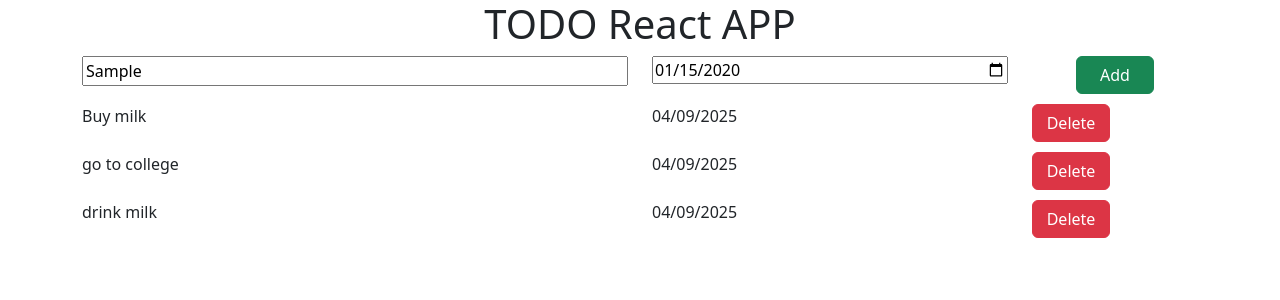
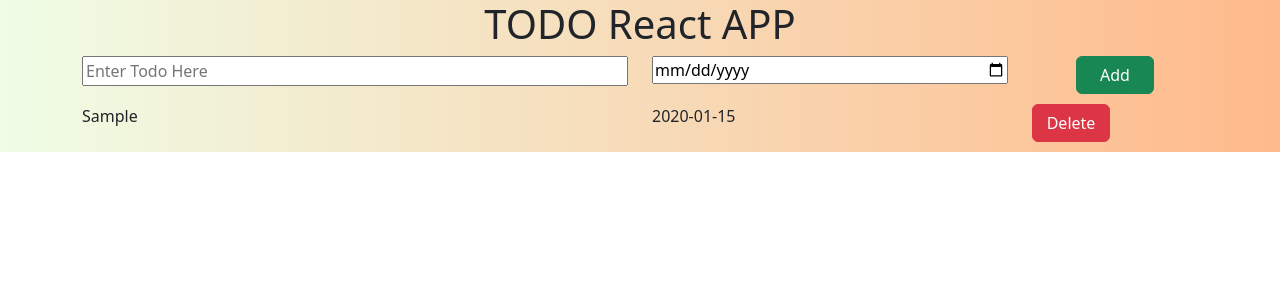
Before and after one commit to SHEETAL-SUBBANNAVAR/TODO-REACT-APP, a React (Vite) app: page / in a window 1280 px wide. Both pictures are taken after typing "Sample", "2020-01-15" into the empty fields and a click on the button "Add". Shown: the top 300 px of the page. Built offline with nearby package versions, Linux system fonts and the light colour scheme.

Commit message:
Added container, error component, todo fixes

```diff
--- a/src/App.jsx
+++ b/src/App.jsx
@@ -1,30 +1,60 @@
 import AppName from "./component/AppName";
-import AddTodo from "./component/AddToDo";
+import AddTodo from "./component/AddTodo";
 import ToDoItems from "./component/ToDoItems";
 import "./App.css";
+import Error from "./Error";
+import Container from "./component/Container";
+import { useState } from "react";
 
 function App() {
-    const todoItems=[{
-    name:"Buy milk",
-    dueDate:"04/09/2025",
-  },
-{
-  name:"go to college",
-    dueDate:"04/09/2025",
-},
-{
-  name:"drink milk",
-    dueDate:"04/09/2025",
-},
-];
-  return (
-    <center className="todo-container">
-      <AppName/>
-      <AddTodo/>
-      <ToDoItems todoItems={todoItems}></ToDoItems>
+
+  const initialtodoItems = [
+    // {
+    //   name: "Buy milk",
+    //   dueDate: "04/09/2025",
+    // },
+    // {
+    //   name: "go to college",
+    //   dueDate: "04/09/2025",
+    // },
+    // {
+    //   name: "drink milk",
+    //   dueDate: "04/09/2025",
+    // },
+
+  ];
+
+  const [todoItems, setTodoItems] = useState(initialtodoItems);
+
+  const handleDeleteItem = (itemName) => {
+    const newTodoItems = todoItems.filter((item) => item.name != itemName);
+    setTodoItems(newTodoItems);
+    console.log(`item was deleted : ${itemName}`);
+
+  }
+  const handleNewItem = (itemName, ItemDueDate) => {
+    console.log(`new Item added : ${itemName} Date :${ItemDueDate}`);
+
+    const newTodoItems = [...todoItems, { name: itemName, dueDate: ItemDueDate },
+
+    ];
+
+    setTodoItems(newTodoItems);
+  }
 
 
-    </center>
+
+  return (
+    <Container>
+      <center className="todo-container">
+        <AppName />
+        <AddTodo onNewItem={handleNewItem} />
+        {todoItems.length === 0 && <Error />}
+
+        <ToDoItems todoItems={todoItems} onDeleteClick={handleDeleteItem}></ToDoItems>
+
+      </center>
+    </Container>
   );
 }
 
--- /dev/null
+++ b/src/Error.jsx
@@ -0,0 +1,6 @@
+function Error() {
+  return (
+    < div className="p-3 mb-2 bg-dark text-white" > You dont have any tasks, Enjoy your day </div >
+  )
+}
+export default Error;
--- a/src/component/AddTodo.jsx
+++ b/src/component/AddTodo.jsx
@@ -1,16 +1,40 @@
-function AddTodo(){
+import { useState } from "react";
 
-  return(
+function AddTodo({ onNewItem }) {
+
+  const [todoName, setTodoName] = useState("");
+  const [dueDate, setDueDate] = useState("");
+
+  const handelNameChange = (event) => {
+    setTodoName(event.target.value);
+  }
+  const handelDateChange = (event) => {
+    setDueDate(event.target.value);
+
+  }
+  const handelAddButtonClicked = () => {
+    onNewItem(todoName, dueDate);
+    setTodoName("");
+    setDueDate("");
+
+  }
+  const today = new Date().toISOString().split("T")[0];
+
+
+  return (
     <div className="container text-center">
       <div className="row kg-row">
         <div className="col-6">
-      <input type="Text" placeholder="Enter Todo Here" />
+          <input type="Text" placeholder="Enter Todo Here" value={todoName} onChange={handelNameChange} />
         </div>
         <div className="col-4">
-      <input type="date" />
+          <input type="date" min={today} value={dueDate} onChange={handelDateChange} />
         </div>
         <div className="col-2">
-      <button type="button" className="btn btn-success kg-button">
+          <button
+            type="button"
+            className="btn btn-success kg-button"
+            onClick={handelAddButtonClicked}>
             Add
           </button>
         </div>
--- a/src/component/Appname.module.css
+++ b/src/component/Appname.module.css
@@ -1,4 +1,4 @@
-h1 {
+.todoHeading {
   font-weight: 700;
   font-size: 45px;
   margin: 10px;
--- /dev/null
+++ b/src/component/Container.jsx
@@ -0,0 +1,8 @@
+import style from "./Container.module.css";
+function Container({ children }) {
+
+  return (
+    <div className={style.Container}>{children} </div>
+  );
+}
+export default Container;
--- /dev/null
+++ b/src/component/Container.module.css
@@ -0,0 +1,6 @@
+.Container {
+  background: linear-gradient(to right, #effde6, #ffba8b);
+  min-width: 900px;
+  max-width: 1500px;
+  align-content: center;
+}
--- a/src/component/ToDoItems.jsx
+++ b/src/component/ToDoItems.jsx
@@ -1,19 +1,19 @@
 import Todoitem from "./Todoitem";
 import styles from "./TodoItems.module.css";
 
-const ToDoItems = ({ todoItems }) => {
+const ToDoItems = ({ todoItems, onDeleteClick }) => {
   return (
-
-     <div className={styles.itemsContainer}>{todoItems.map((item, index) => (
+    <div className={styles.itemsContainer}>
+      {todoItems.map((item, index) => (
         <Todoitem
-          map={index}
+          key={index}
           todoName={item.name}
           todoDate={item.dueDate}
-
-         />
+          onDeleteClick={onDeleteClick}
+        />
       ))}
     </div>
-
   );
 };
+
 export default ToDoItems;
--- a/src/component/Todoitem.jsx
+++ b/src/component/Todoitem.jsx
@@ -1,4 +1,5 @@
-function Todoitem  ({todoName,todoDate}) {
+function Todoitem({ todoName, todoDate, onDeleteClick
+}) {
 
 
   return (
@@ -7,7 +8,7 @@ function Todoitem  ({todoName,todoDate}) {
         <div className="col-6">{todoName}</div>
         <div className="col-4">{todoDate}</div>
         <div className="col-2">
-          <button type="button" className="btn btn-danger kg-button ">
+          <button type="button" className="btn btn-danger kg-button " onClick={() => onDeleteClick(todoName)}>
             Delete
           </button>
         </div>
```
Lines whose indentation alone changed are shown as unchanged.
